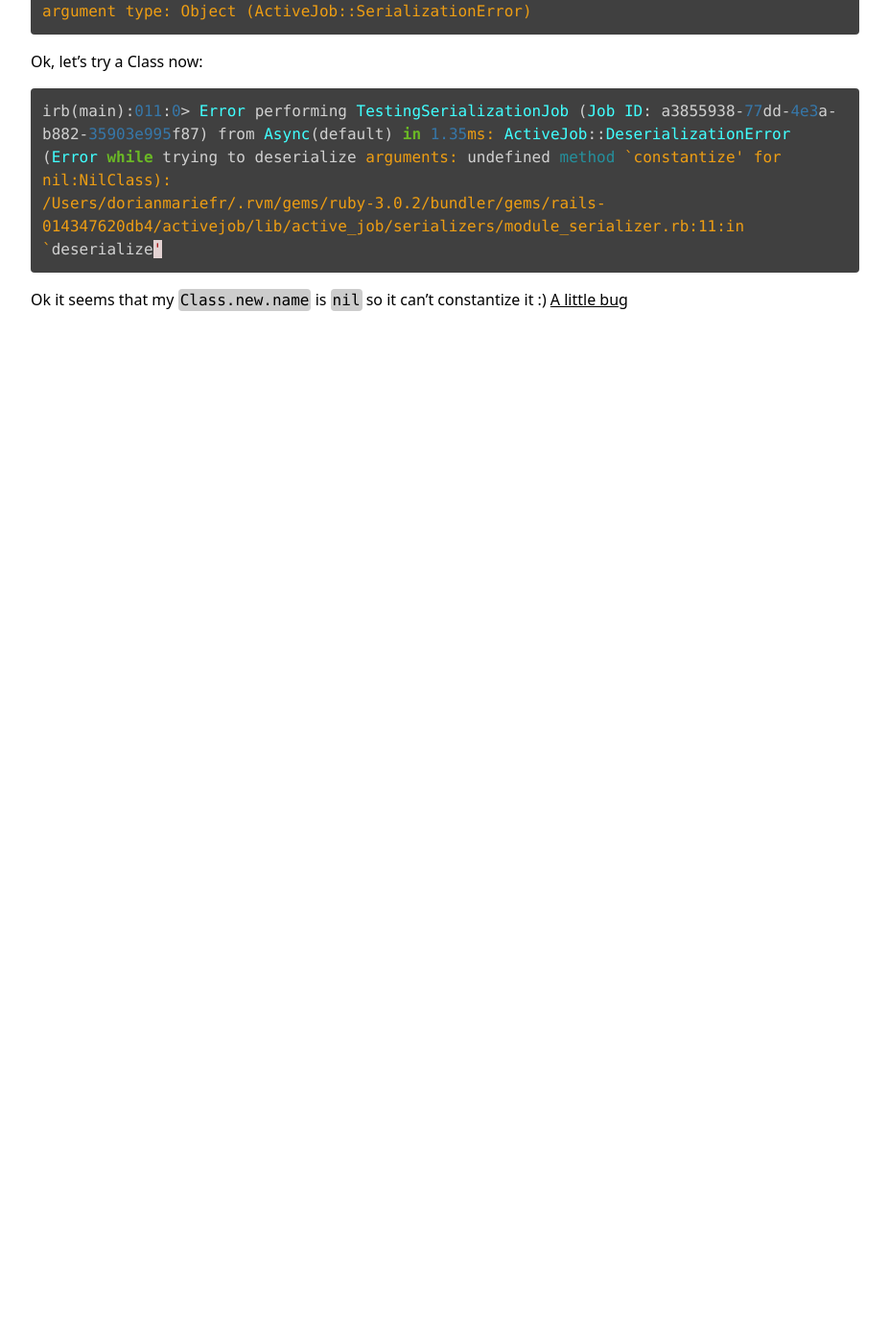
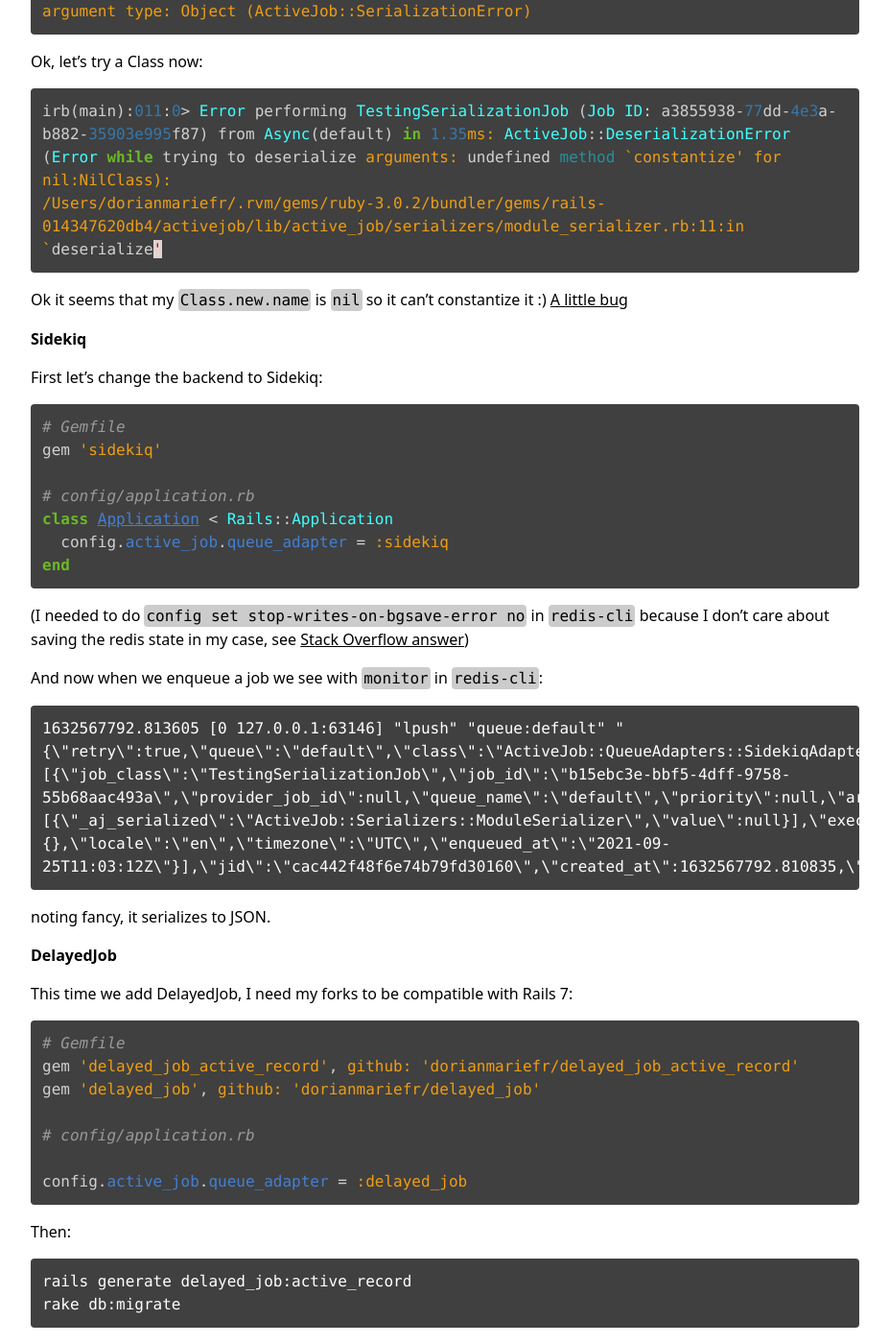
Before and after one commit to dorianmariefr/dorianmarie.fr-old, a Jekyll site: the page built from job-serialization.md, in a window 1280 px wide and 1400 px high, scrolled down 2080 px. Shown: the whole window at 96% size, without its empty margins (176-1103 px from the left). Built offline with Jekyll 4.4.1, drawn with Linux system fonts in a browser that asks for light colours; our own code applies the rules of GitHub Pages for plain Markdown files; before the commit the page ends 2437 px from its top, so only the background shows below that; some of the changed text lies outside the part shown.

````diff
--- a/job_serialization.md
+++ b/job-serialization.md
@@ -98,3 +98,108 @@ irb(main):011:0> Error performing TestingSerializationJob (Job ID: a3855938-77dd
 ```
 
 Ok it seems that my `Class.new.name` is `nil` so it can't constantize it :) [A little bug](https://github.com/rails/rails/issues/43306)
+
+### Sidekiq
+
+First let's change the backend to Sidekiq:
+
+```ruby
+# Gemfile
+gem 'sidekiq'
+
+# config/application.rb
+class Application < Rails::Application
+  config.active_job.queue_adapter = :sidekiq
+end
+```
+
+(I needed to do `config set stop-writes-on-bgsave-error no` in `redis-cli` because I don't care about saving the redis state in my case, see [Stack Overflow answer](https://stackoverflow.com/a/21484282/12544391))
+
+And now when we enqueue a job we see with `monitor` in `redis-cli`:
+
+```
+1632567792.813605 [0 127.0.0.1:63146] "lpush" "queue:default" "{\"retry\":true,\"queue\":\"default\",\"class\":\"ActiveJob::QueueAdapters::SidekiqAdapter::JobWrapper\",\"wrapped\":\"TestingSerializationJob\",\"args\":[{\"job_class\":\"TestingSerializationJob\",\"job_id\":\"b15ebc3e-bbf5-4dff-9758-55b68aac493a\",\"provider_job_id\":null,\"queue_name\":\"default\",\"priority\":null,\"arguments\":[{\"_aj_serialized\":\"ActiveJob::Serializers::ModuleSerializer\",\"value\":null}],\"executions\":0,\"exception_executions\":{},\"locale\":\"en\",\"timezone\":\"UTC\",\"enqueued_at\":\"2021-09-25T11:03:12Z\"}],\"jid\":\"cac442f48f6e74b79fd30160\",\"created_at\":1632567792.810835,\"enqueued_at\":1632567792.8111029}"
+```
+
+noting fancy, it serializes to JSON.
+
+### DelayedJob
+
+This time we add DelayedJob, I need my forks to be compatible with Rails 7:
+
+```ruby
+# Gemfile
+gem 'delayed_job_active_record', github: 'dorianmariefr/delayed_job_active_record'
+gem 'delayed_job', github: 'dorianmariefr/delayed_job'
+
+# config/application.rb
+
+config.active_job.queue_adapter = :delayed_job
+```
+
+Then:
+
+```
+rails generate delayed_job:active_record
+rake db:migrate
+```
+
+And to start it:
+
+```
+rake jobs:work
+```
+
+We can see how it's stored:
+
+```ruby
+  create_table "delayed_jobs", force: :cascade do |t|
+    t.integer "priority", default: 0, null: false
+    t.integer "attempts", default: 0, null: false
+    t.text "handler", null: false
+    t.text "last_error"
+    t.datetime "run_at", precision: 6
+    t.datetime "locked_at", precision: 6
+    t.datetime "failed_at", precision: 6
+    t.string "locked_by"
+    t.string "queue"
+    t.datetime "created_at", precision: 6
+    t.datetime "updated_at", precision: 6
+    t.index ["priority", "run_at"], name: "delayed_jobs_priority"
+  end
+```
+
+The most important part is the `handler`, let's see the content on a sample job:
+
+```yaml
+--- !ruby/object:ActiveJob::QueueAdapters::DelayedJobAdapter::JobWrapper
+job_data:
+  job_class: TestingSerializationJob
+  job_id: ac934c61-f155-4cd4-90e4-5dbb65aa7c74
+  provider_job_id:
+  queue_name: default
+  priority:
+  arguments:
+  - 1
+  - user:
+      _aj_globalid: gid://bank/User/1
+    _aj_ruby2_keywords:
+    - user
+  executions: 0
+  exception_executions: {}
+  locale: en
+  timezone: UTC
+  enqueued_at: '2021-09-25T11:52:37Z'
+```
+
+it serializes to YAML but the arguments are basically an array returned by the `serialize_argument` method.
+
+### Resque
+
+```ruby
+# Gemfile
+gem 'resque'
+
+# config/application.rb
+config.active_job.queue_adapter = :resque
+```
````
Also changed, not shown: story.md (+1 -0 lines), resque-jobs.md (renamed from resque_jobs.md).
